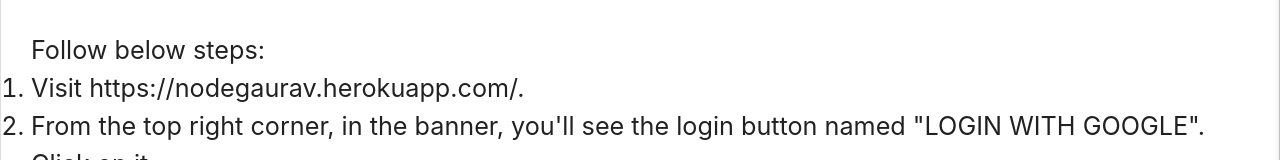
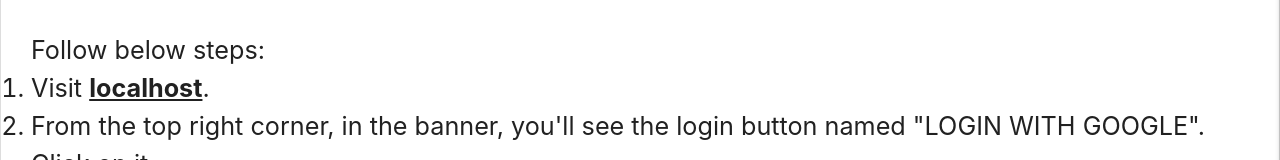
Before and after one commit to gauravArora04/nodeGaurav2, a React (Create React App) app in the folder client/: page /faq in a window 1280 px wide. Shown: the part 452-612 px from the top of the page. Built offline with nearby package versions, Linux system fonts and the light colour scheme; no server answers.

Commit message:
smaill change in HowTo page

```diff
--- a/client/src/components/HowTo.js
+++ b/client/src/components/HowTo.js
@@ -11,7 +11,7 @@ class HowTo extends Component {
                     <ol className='collapsible-body'>
                     Follow below steps:
                         <li>
-                            Visit https://nodegaurav.herokuapp.com/.
+                            Visit <b><u>{ window.location.href.split('/')[2] }</u></b>.
                         </li>
                         <li>
                             From the top right corner, in the banner, you'll see the login button named "LOGIN WITH GOOGLE". Click on it.
```
